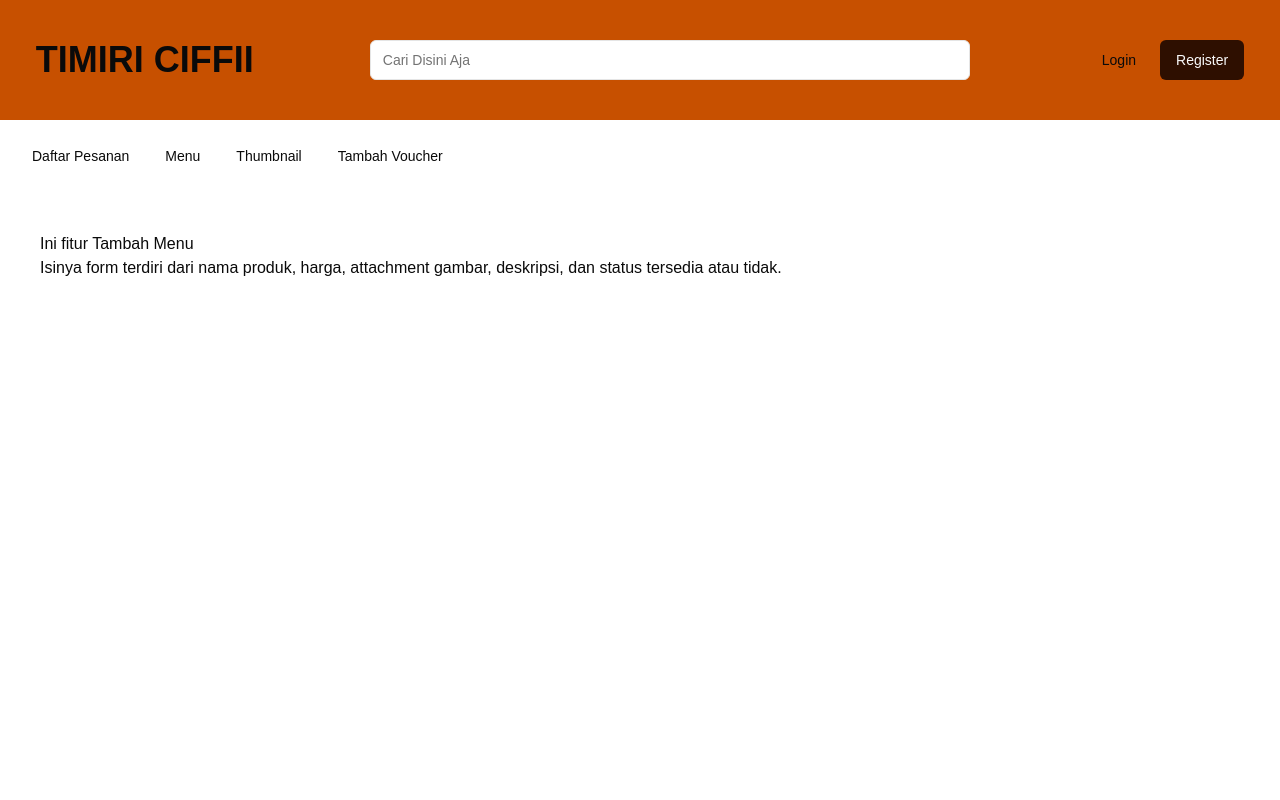
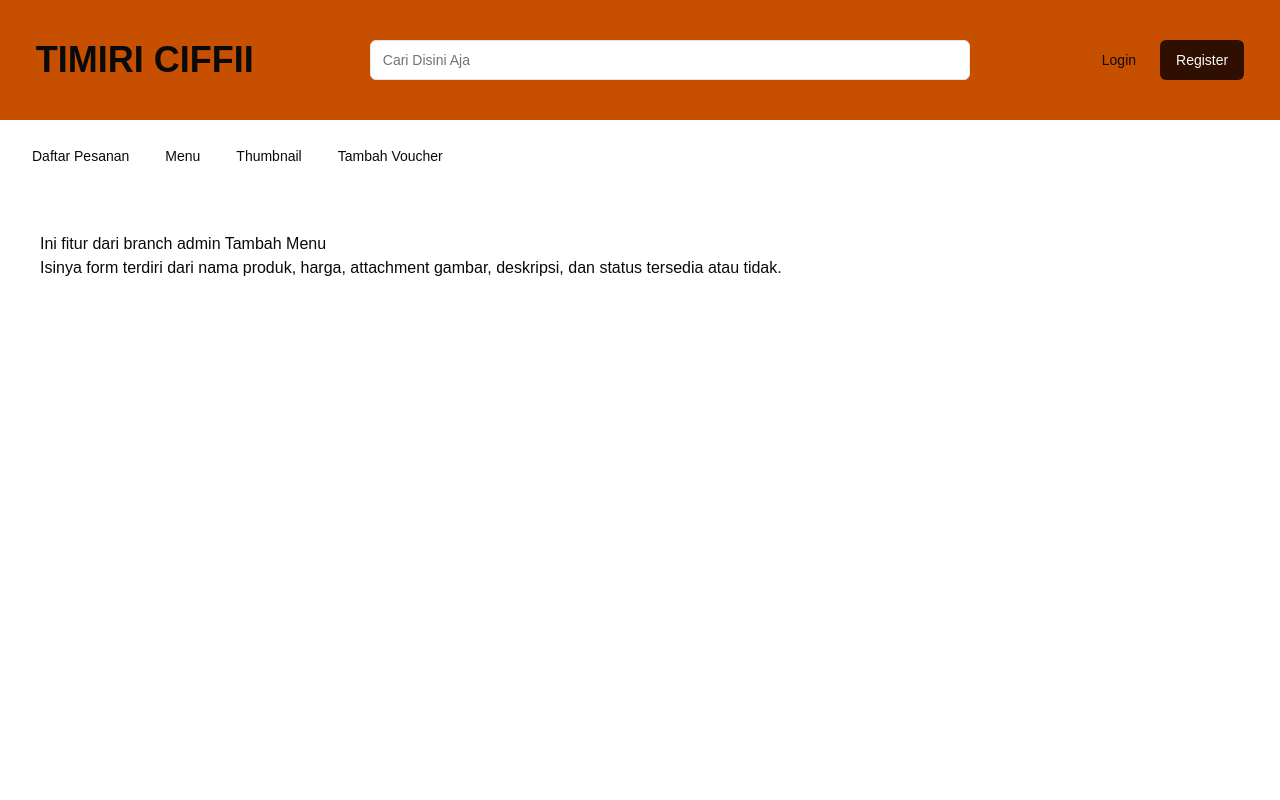
Before and after one commit to rifkiachmadfa/coffeeshop, a Next.js app: page /admin/tambahMenu in a window 1280 px wide. Shown: the top 800 px of the page. Built offline with nearby package versions, Linux system fonts and the light colour scheme.

Commit message:
final fitur admin

```diff
--- a/app/admin/tambahMenu/page.tsx
+++ b/app/admin/tambahMenu/page.tsx
@@ -1,7 +1,7 @@
 const TambahMenu = () => {
   return (
     <>
-      <h1>Ini fitur Tambah Menu</h1>
+      <h1>Ini fitur dari branch admin Tambah Menu</h1>
       <p>
         Isinya form terdiri dari nama produk, harga, attachment gambar,
         deskripsi, dan status tersedia atau tidak.
```
